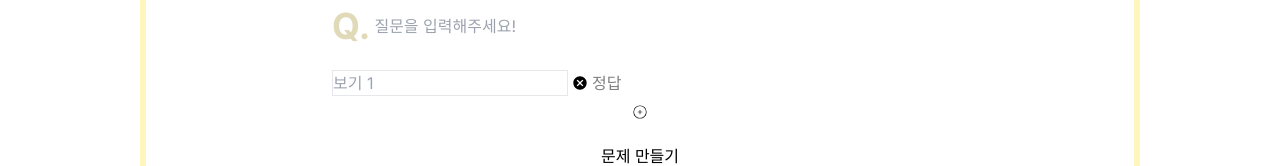
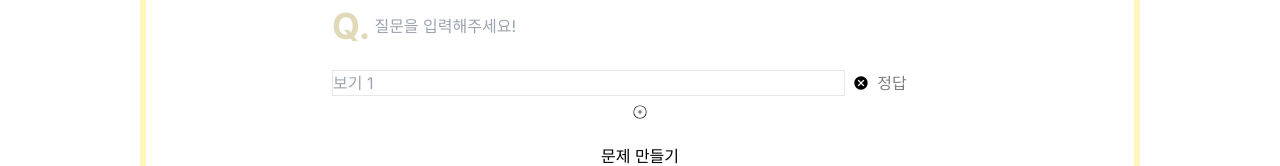
Before and after one commit to 2njeong/TWL, a Next.js app: page /makequiz in a window 1280 px wide. Shown: the part 120-286 px from the top of the page. Built offline with nearby package versions, Linux system fonts and the light colour scheme.

Commit message:
[style] - 객관식 보기 스타일 수정

```diff
--- a/src/components/makequiz/MutipleQuiz.tsx
+++ b/src/components/makequiz/MutipleQuiz.tsx
@@ -39,11 +39,11 @@ const MultipleQuiz = () => {
     <div className="flex flex-col gap-2">
       {inputArr.map((item, idx) => (
         <div key={item} className="flex flex-col gap-2">
-          <div className="flex gap-1 items-center">
+          <div className="flex gap-2 items-center w-full">
             <input
               placeholder={`보기 ${idx + 1}`}
               name="candidates"
-              className={`${animating ? 'animate-vibration' : null} border`}
+              className={`${animating ? 'animate-vibration' : null} border w-10/12`}
             ></input>
             <button formAction={() => minusInputCount(idx)}>
               <MdCancel />
--- a/tailwind.config.ts
+++ b/tailwind.config.ts
@@ -28,7 +28,7 @@ const config: Config = {
         }
       },
       animation: {
-        vibration: 'vibration 0.2s infinite'
+        vibration: 'vibration 0.15s infinite'
       }
     }
   },
```
